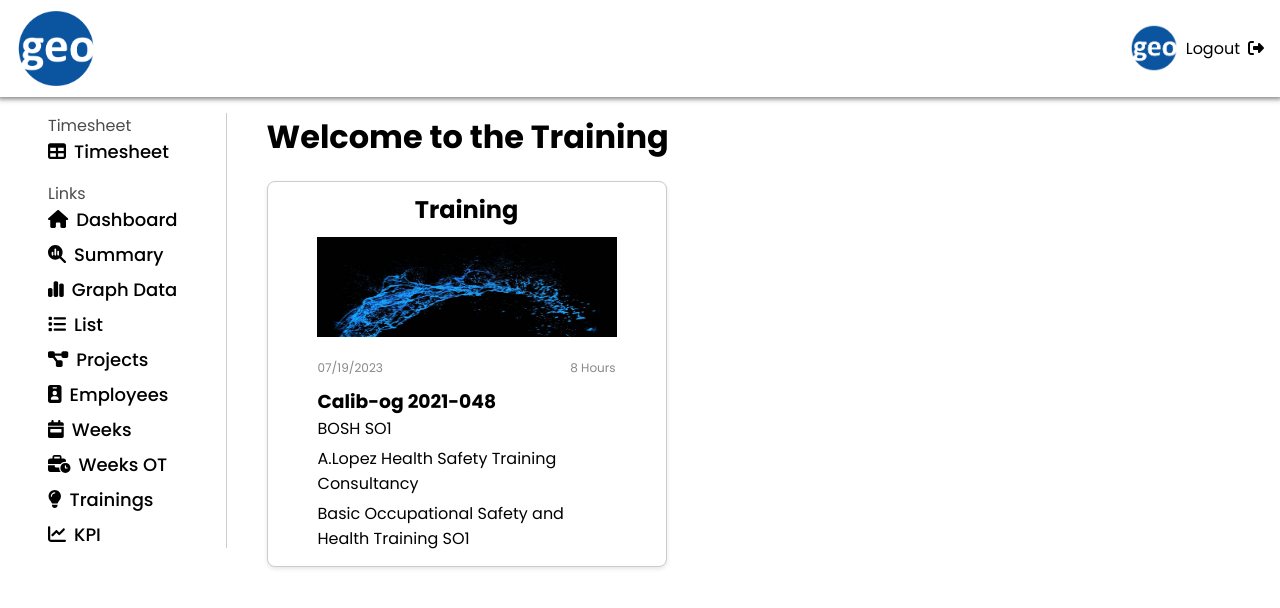
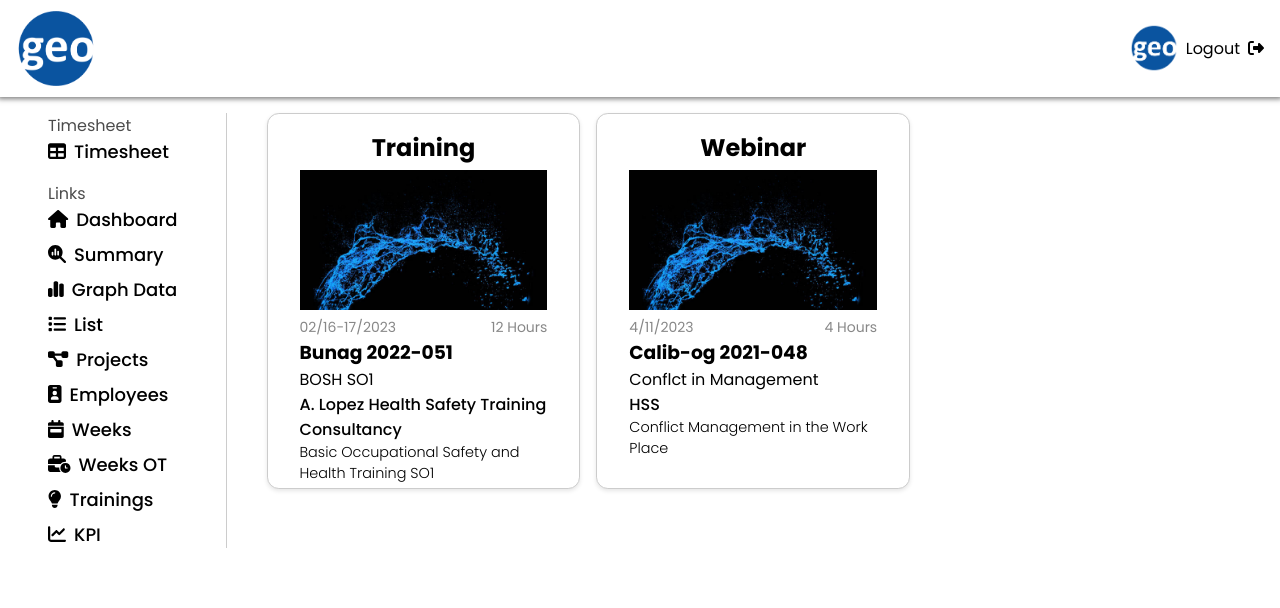
Before and after one commit to lugh-tuatha/geo.timesheet, an Angular app: page /trainings in a window 1280 px wide. Shown: the top 608 px of the page. Built offline with nearby package versions, Linux system fonts and the light colour scheme.

Commit message:
set: model to card, improve code

```diff
--- a/src/app/components/card/card.component.html
+++ b/src/app/components/card/card.component.html
@@ -1,18 +1,17 @@
 <div class="box-card">
   <div class="box-content">
 
-    <h2 >Training</h2>
-    <img src="../../../assets/image/splash.jpg" [alt]="" class="card-img" />
+    <h2>{{ training.type }}</h2>
+    <img [src]="training.cover" [alt]="" class="card-img" />
     <div class="date">
-      <p>07/19/2023</p>
-      <p>8 Hours</p>
+      <p>{{ training.date }}</p>
+      <p>{{ training.duration }} Hours</p>
     </div>
     <div class="description">
-      <h3>Calib-og 2021-048</h3>
-      <p>BOSH SO1</p>
-      <p>A.Lopez Health Safety Training Consultancy</p>
-      <p>Basic Occupational Safety and<br> Health
-        Training SO1</p>
+      <h3>{{ training.employeeCode }}</h3>
+      <p>{{ training.brands }}</p>
+      <p>{{ training.distriPartner }}</p>
+      <p>{{ training.details }}</p>
     </div>
   </div>
 </div>
--- a/src/app/components/card/card.component.scss
+++ b/src/app/components/card/card.component.scss
@@ -1,61 +1,46 @@
-// card.component.scss
-
-$box-border-color: #ccc;
-$box-border-radius: 8px;
-$box-padding: 10px;
-$box-shadow: 0 2px 4px rgba(0, 0, 0, 0.1);
-$box-background-color: #fff;
-$box-width: 400px;
-
 .box-card {
-  border: 1px solid $box-border-color;
-  border-radius: $box-border-radius;
-  padding: $box-padding;
-  box-shadow: $box-shadow;
-  background-color: $box-background-color;
-  width: $box-width; // You can adjust the width as per your design
-  margin-top: 20px;
+  border: 1px solid #ccc;
+  border-radius: .74rem;
+  padding: 10px;
+  box-shadow: 0 2px 4px rgba(0, 0, 0, 0.1);
+  background-color: white;
+  padding: 1rem 2rem;
+  height: 23.5rem;
 
   .box-content {
     text-align: center;
-
+    h2{
+      font-size: 1.5rem;
+    }
     img {
-      width: 300px;
-      height: 100px;
-      margin-bottom: 10px;
-      margin-top: 10px;
+      width: 100%;
+      margin-top: 5px;
     }
     .date {
-        font-size: 12px; /* Adjust the font size as per your design */
-        color: #888; /* Adjust the color as per your design */
-        margin-top: 5px;
+        font-size: 14px;
+        color: #888;
         display: flex;
         justify-content:space-between;
         align-items: space-between;
-        margin-left: 40px;
-        margin-right: 40px;
     }
-
     .description {
-        margin-top: 10px;
-        h3,
-        p {
-          text-align: left;
-          margin: 0;
-          margin-left: 40px;
-        }
-
-        p {
-          margin-bottom: 5px;
-        }
+      h3,
+      p {
+        text-align: left;
       }
-
+      p:nth-child(3) {
+        font-weight: 500;
+      }
+      p:nth-child(4) {
+        font-weight: 300;
+        font-size: .9rem;
+      }
+    }
     .card-title {
       font-size: 18px;
       font-weight: bold;
       margin: 0;
     }
-
     .card-description {
       font-size: 14px;
       margin: 0;
--- a/src/app/components/card/card.component.ts
+++ b/src/app/components/card/card.component.ts
@@ -1,4 +1,5 @@
 import { Component, Input } from '@angular/core';
+import { Training } from 'src/app/model/training';
 
 @Component({
   selector: 'app-card',
@@ -6,5 +7,8 @@ import { Component, Input } from '@angular/core';
   styleUrls: ['./card.component.scss'],
 })
 export class CardComponent {
-
+  @Input({
+    required: true
+  })
+  training: Training = {} as Training;
 }
--- a/src/app/components/table/table.component.ts
+++ b/src/app/components/table/table.component.ts
@@ -1,5 +1,5 @@
 import { Component } from '@angular/core';
-import { TIMESHEET_TABLE } from 'src/app/model/timesheet-table-data';
+import { TIMESHEET_TABLE } from 'src/app/data/timesheet-table-data';
 
 @Component({
   selector: 'app-table',
--- /dev/null
+++ b/src/app/data/training-data.ts
@@ -0,0 +1,24 @@
+export const TRAINING: any = [
+  {
+    id: 1,
+    type: "Training",
+    cover: "../../../assets/image/splash.jpg",
+    date: "02/16-17/2023",
+    duration: "12",
+    employeeCode: "Bunag 2022-051",
+    brands: "BOSH SO1",
+    distriPartner: "A. Lopez Health Safety Training Consultancy",
+    details: "Basic Occupational Safety and Health Training SO1",
+  },
+  {
+    id: 2,
+    type: "Webinar",
+    cover: "../../../assets/image/splash.jpg",
+    date: "4/11/2023",
+    duration: "4",
+    employeeCode: "Calib-og 2021-048",
+    brands: "Conflct in Management",
+    distriPartner: "HSS",
+    details: "Conflict Management in the Work Place ",
+  },
+]
--- /dev/null
+++ b/src/app/model/training.ts
@@ -0,0 +1,11 @@
+export interface Training {
+  id: Number,
+  type: String,
+  cover: String,
+  date: String,
+  duration: number,
+  employeeCode: String,
+  brands: String,
+  distriPartner: String,
+  details: String,
+}
--- a/src/app/pages/trainings/trainings.component.html
+++ b/src/app/pages/trainings/trainings.component.html
@@ -1,5 +1,5 @@
 <div class="dashboard">
-  <h1>Welcome to the Training</h1>
-
-  <app-card></app-card>
+  <div class="training-container">
+    <app-card *ngFor="let training of trainings" [training]="training"></app-card>
+  </div>
 </div>
--- a/src/app/pages/trainings/trainings.component.scss
+++ b/src/app/pages/trainings/trainings.component.scss
@@ -0,0 +1,6 @@
+.training-container{
+  display: grid;
+  grid-template-columns: repeat(3, 1fr);
+  gap: 1rem;
+  align-items: stretch;
+}
--- a/src/app/pages/trainings/trainings.component.ts
+++ b/src/app/pages/trainings/trainings.component.ts
@@ -1,4 +1,5 @@
 import { Component } from '@angular/core';
+import { TRAINING } from 'src/app/data/training-data';
 
 @Component({
   selector: 'app-trainings',
@@ -6,5 +7,5 @@ import { Component } from '@angular/core';
   styleUrls: ['./trainings.component.scss']
 })
 export class TrainingsComponent {
-
+  trainings = TRAINING;
 }
```
Also changed, not shown: src/app/data/timesheet-table-data.ts (renamed from src/app/model/timesheet-table-data.ts).
